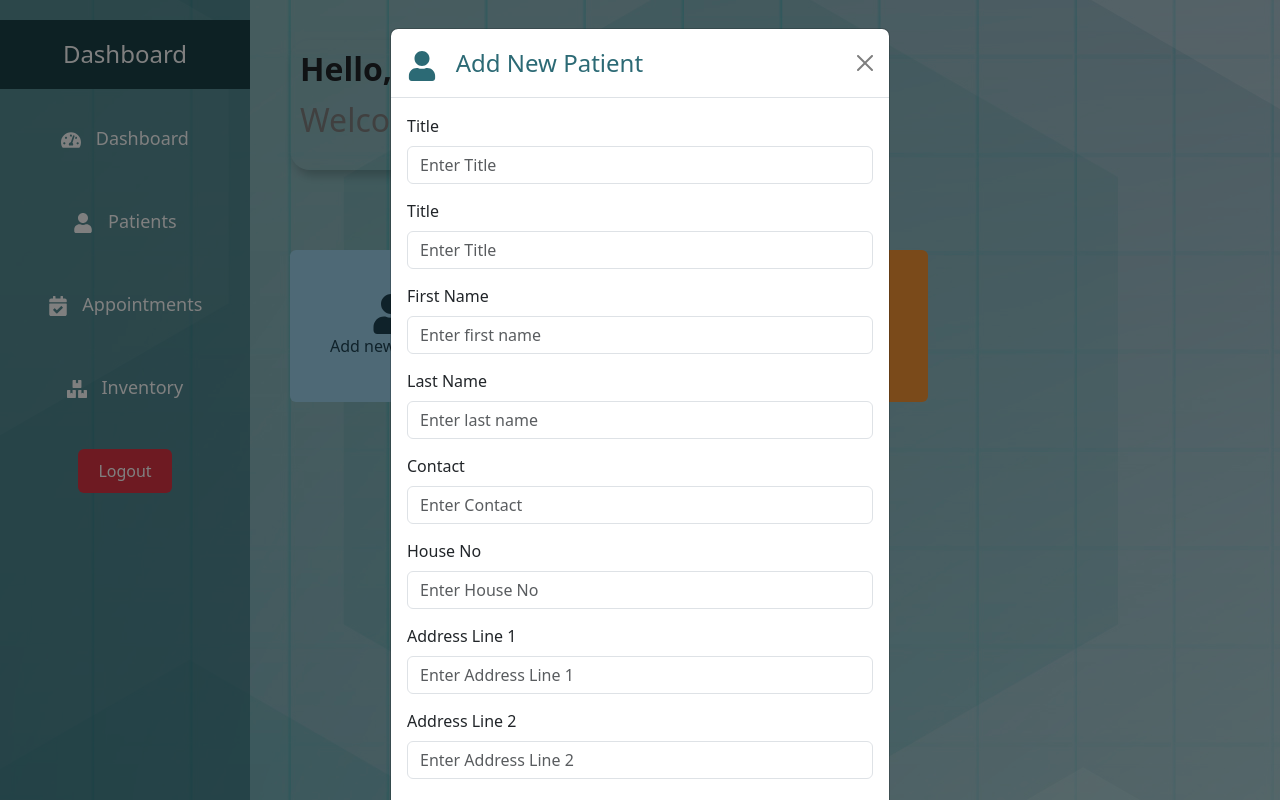
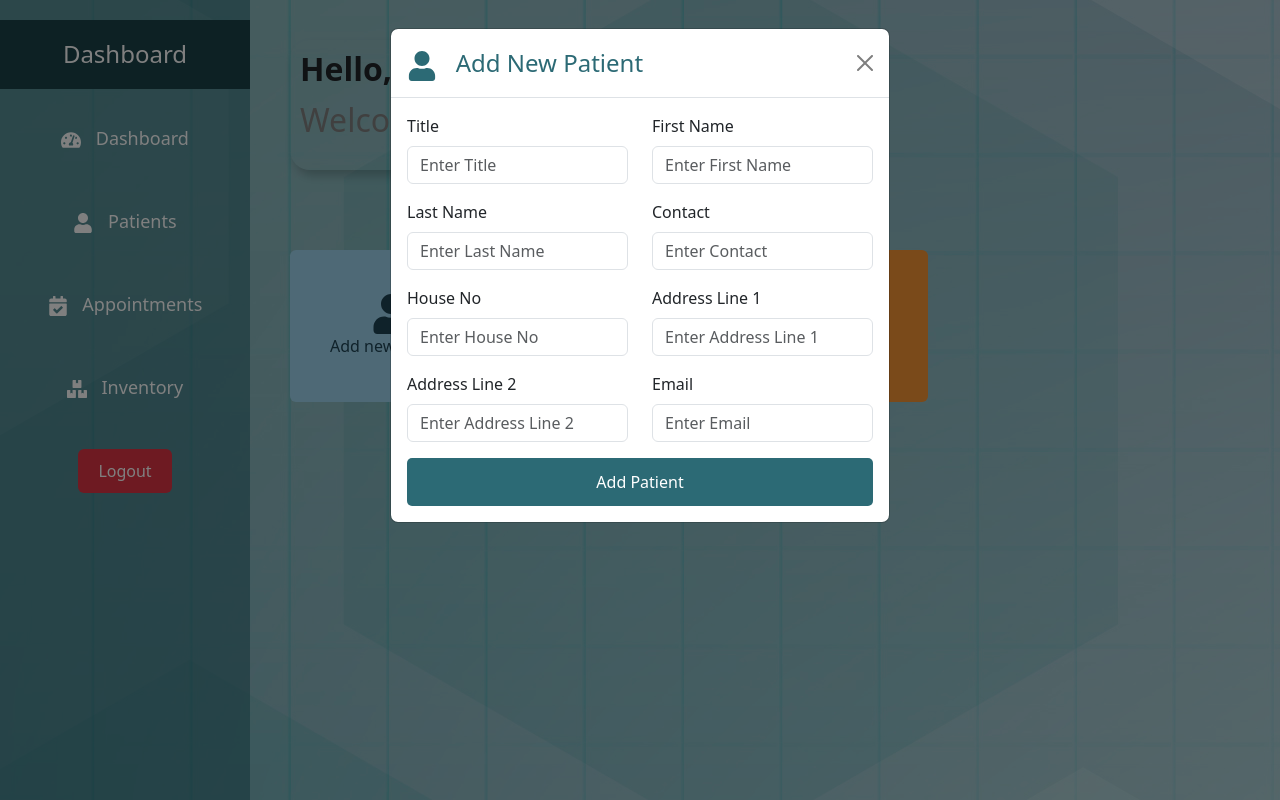
Before and after one commit to TharuHiru/Medical_Center_Management_System, a Next.js app in the folder frontend/: page /AssistantDashboard in a window 1280 px wide. Both pictures are taken after a click on the button "Add new Patient". Built offline with nearby package versions, Linux system fonts and the light colour scheme.

Commit message:
add patient form changed

```diff
--- a/frontend/src/components/addPatientModel.js
+++ b/frontend/src/components/addPatientModel.js
@@ -1,7 +1,7 @@
 "use client";
 
 import React, { useState } from 'react';
-import { Button, Modal, Form } from 'react-bootstrap';;
+import { Button, Modal, Form, Row, Col } from 'react-bootstrap';
 import { toast } from 'react-toastify'; // Import Toastify for toast notifications
 import 'react-toastify/dist/ReactToastify.css';
 import { FaUser } from 'react-icons/fa'; // Import icons
@@ -74,27 +74,18 @@ const AddPatientModal = ({ showModal, handleClose }) => {
   };
 
   return (
-    <Modal show={showModal} onHide={handleClose} backdrop="static" keyboard={false} >
+    <Modal show={showModal} onHide={handleClose} backdrop="static" keyboard={false}>
       <Modal.Header closeButton>
-      <Modal.Title className='addAssistTitle'>
-          <FaUser size={30}/> &nbsp;
-          Add New Patient
+        <Modal.Title className="addAssistTitle">
+          <FaUser size={30} /> &nbsp; Add New Patient
         </Modal.Title>
       </Modal.Header>
-      <Modal.Body  >
-      <Form onSubmit={handleSubmit} className='addAssistForm' >
-        <Form.Group controlId="formNIC" className='addAssisttextbox'>
-          <Form.Label>Title</Form.Label>
-            <Form.Control
-                type="text"
-                placeholder="Enter Title"
-                name="title"
-                value={patientDetails.nic}
-                onChange={handleInputChange}
-        />
-        </Form.Group>
 
-        <Form.Group controlId="formTitle" className='addAssisttextbox'>
+      <Modal.Body>
+        <Form onSubmit={handleSubmit} className="addAssistForm">
+          <Row className="mb-3">
+            <Col md={6}>
+              <Form.Group controlId="formTitle" className="formGroup">
                 <Form.Label>Title</Form.Label>
                 <Form.Control
                   type="text"
@@ -102,32 +93,41 @@ const AddPatientModal = ({ showModal, handleClose }) => {
                   name="title"
                   value={patientDetails.title}
                   onChange={handleInputChange}
+                  className="formControl"
                 />
               </Form.Group>
-
-        <Form.Group controlId="formFirstName" className='addAssisttextbox'>
+            </Col>
+            <Col md={6}>
+              <Form.Group controlId="formFirstName" className="formGroup">
                 <Form.Label>First Name</Form.Label>
                 <Form.Control
                   type="text"
-            placeholder="Enter first name"
+                  placeholder="Enter First Name"
                   name="firstname"
                   value={patientDetails.firstname}
                   onChange={handleInputChange}
+                  className="formControl"
                 />
               </Form.Group>
+            </Col>
+          </Row>
 
-        <Form.Group controlId="formLastName" className='addAssisttextbox'>
+          <Row className="mb-3">
+            <Col md={6}>
+              <Form.Group controlId="formLastName" className="formGroup">
                 <Form.Label>Last Name</Form.Label>
                 <Form.Control
                   type="text"
-            placeholder="Enter last name"
+                  placeholder="Enter Last Name"
                   name="lastname"
                   value={patientDetails.lastname}
                   onChange={handleInputChange}
+                  className="formControl"
                 />
               </Form.Group>
-
-        <Form.Group controlId="formContact" className='addAssisttextbox'>
+            </Col>
+            <Col md={6}>
+              <Form.Group controlId="formContact" className="formGroup">
                 <Form.Label>Contact</Form.Label>
                 <Form.Control
                   type="text"
@@ -135,10 +135,15 @@ const AddPatientModal = ({ showModal, handleClose }) => {
                   name="contact"
                   value={patientDetails.contact}
                   onChange={handleInputChange}
+                  className="formControl"
                 />
               </Form.Group>
+            </Col>
+          </Row>
 
-        <Form.Group controlId="formHouseNo" className='addAssisttextbox'>
+          <Row className="mb-3">
+            <Col md={6}>
+              <Form.Group controlId="formHouseNo" className="formGroup">
                 <Form.Label>House No</Form.Label>
                 <Form.Control
                   type="text"
@@ -146,10 +151,12 @@ const AddPatientModal = ({ showModal, handleClose }) => {
                   name="houseNo"
                   value={patientDetails.houseNo}
                   onChange={handleInputChange}
+                  className="formControl"
                 />
               </Form.Group>
-
-        <Form.Group controlId="formAddLine1" className='addAssisttextbox'>
+            </Col>
+            <Col md={6}>
+              <Form.Group controlId="formAddLine1" className="formGroup">
                 <Form.Label>Address Line 1</Form.Label>
                 <Form.Control
                   type="text"
@@ -157,10 +164,15 @@ const AddPatientModal = ({ showModal, handleClose }) => {
                   name="addline1"
                   value={patientDetails.addline1}
                   onChange={handleInputChange}
+                  className="formControl"
                 />
               </Form.Group>
+            </Col>
+          </Row>
 
-        <Form.Group controlId="formAddLine2" className='addAssisttextbox'>
+          <Row className="mb-3">
+            <Col md={6}>
+              <Form.Group controlId="formAddLine2" className="formGroup">
                 <Form.Label>Address Line 2</Form.Label>
                 <Form.Control
                   type="text"
@@ -168,28 +180,37 @@ const AddPatientModal = ({ showModal, handleClose }) => {
                   name="addline2"
                   value={patientDetails.addline2}
                   onChange={handleInputChange}
+                  className="formControl"
                 />
               </Form.Group>
-
-        <Form.Group controlId="formEmail" className='addAssisttextbox'>
+            </Col>
+            <Col md={6}>
+              <Form.Group controlId="formEmail" className="formGroup">
                 <Form.Label>Email</Form.Label>
                 <Form.Control
                   type="email"
-            placeholder="Enter email"
+                  placeholder="Enter Email"
                   name="email"
                   value={patientDetails.email}
                   onChange={handleInputChange}
+                  className="formControl"
                 />
               </Form.Group>
+            </Col>
+          </Row>
 
-            <Button variant="primary" type="submit" disabled={loading} className="btn btn-primary w-100 loginBtn">
-              Add Patient
-              {loading ? 'Submitting...' : ''}
+          <Button
+            variant="primary"
+            type="submit"
+            disabled={loading}
+            className="btn btn-primary w-100 loginBtn"
+          >
+            {loading ? 'Submitting...' : 'Add Patient'}
           </Button>
         </Form>
       </Modal.Body>
     </Modal>
   );
-};
+}
 
 export default AddPatientModal;
```
Lines whose indentation alone changed are shown as unchanged.
